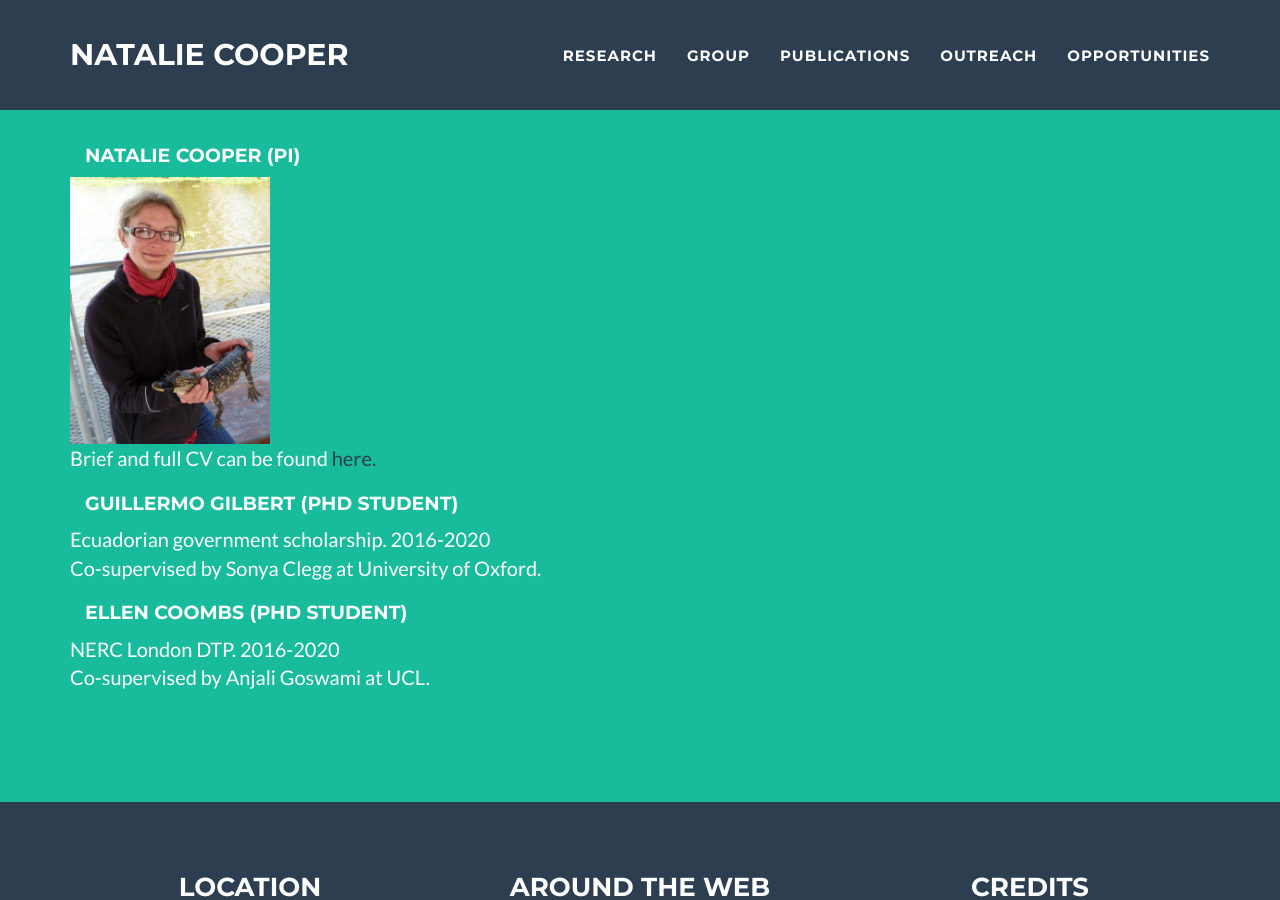
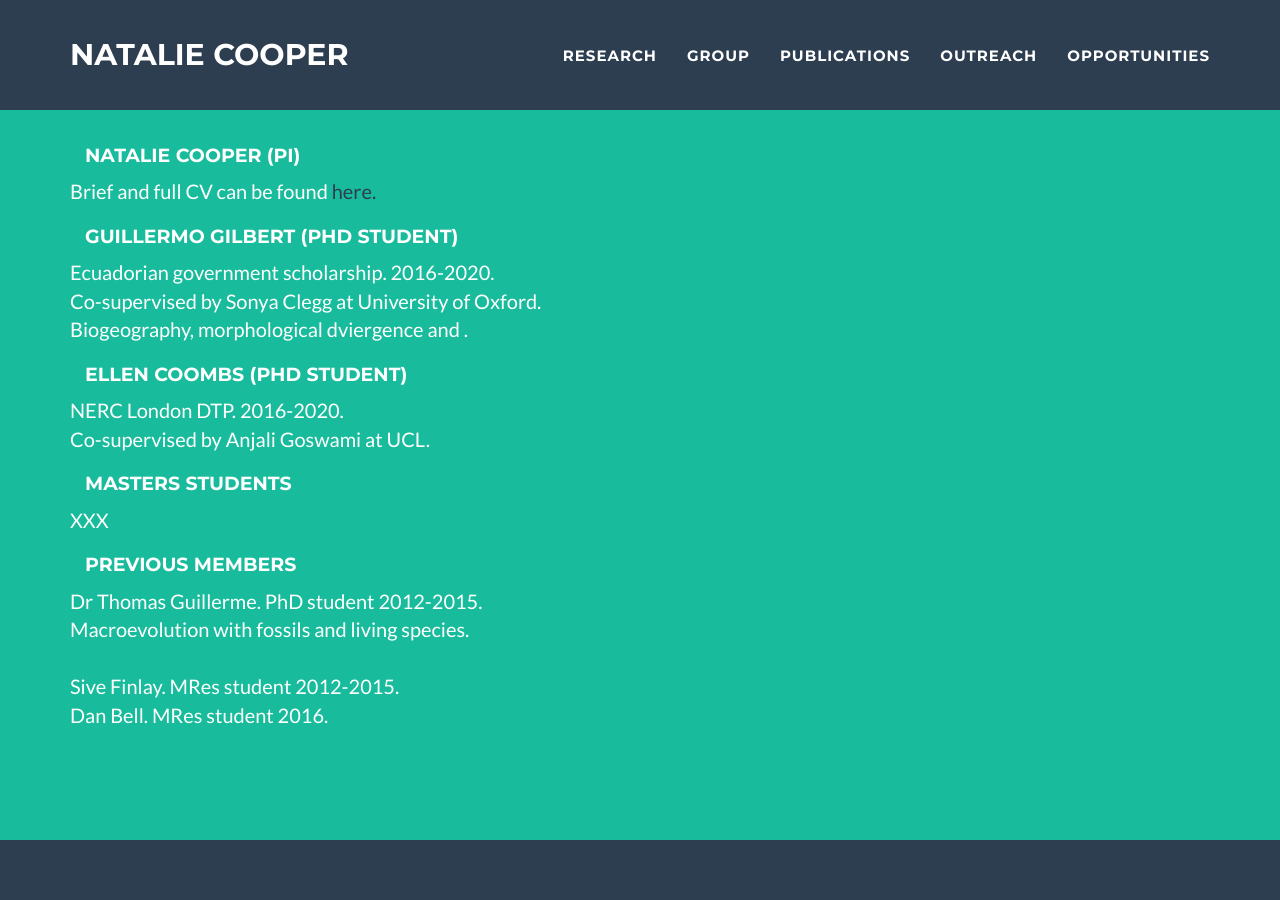
Before and after one commit to nhcooper123/nhcooper123.github.io, a Jekyll site: the page group.html, which Jekyll copies as it is, in a window 1280 px wide and 900 px high, scrolled down 458 px. Built offline with Jekyll 4.4.1, drawn with Linux system fonts in a browser that asks for light colours.

Commit message:
Add group details

```diff
--- a/group.html
+++ b/group.html
@@ -134,7 +134,6 @@ For more information on working in the group see <a href="https://github.com/nhc
 <div class="col-lg-12 text-left">
 <h4> Natalie Cooper (PI) </h4>
 </div>
-<img class="img-responsive" height="200" width="200" src="img/cooper1.JPG" alt="">
 
 <p> Brief and full CV can be found <a href="cv.html"<strong><font color="2c3e50">here.</font></strong></a></p>
 </p>
@@ -143,17 +142,42 @@ For more information on working in the group see <a href="https://github.com/nhc
 <h4> Guillermo Gilbert (PhD student) </h4>
 </div>
 
-<p> Ecuadorian government scholarship. 2016-2020<br>
-    Co-supervised by Sonya Clegg at University of Oxford.
+<p> Ecuadorian government scholarship. 2016-2020.<br>
+    Co-supervised by Sonya Clegg at University of Oxford.<br>
+    Biogeography, morphological dviergence and .
 </p>
 
 <div class="col-lg-12 text-left">
 <h4> Ellen Coombs (PhD student)</h4>
 </div>
 
-<p> NERC London DTP. 2016-2020<br>
+<p> NERC London DTP. 2016-2020.<br>
     Co-supervised by Anjali Goswami at UCL.
 </p>
+
+<div class="col-lg-12 text-left">
+<h4> Masters students</h4>
+</div>
+
+<p> XXX
+</p>
+
+<div class="col-lg-12 text-left">
+<h4> Previous members</h4>
+</div>
+
+<p> Dr Thomas Guillerme. PhD student 2012-2015.<br>
+    Macroevolution with fossils and living species.<br>
+    <br>
+    Sive Finlay. MRes student 2012-2015.<br>
+    Dan Bell. MRes student 2016. <br>
+
+
+
+
+</p>
+
+
 
                 </div>
             </div>
```
